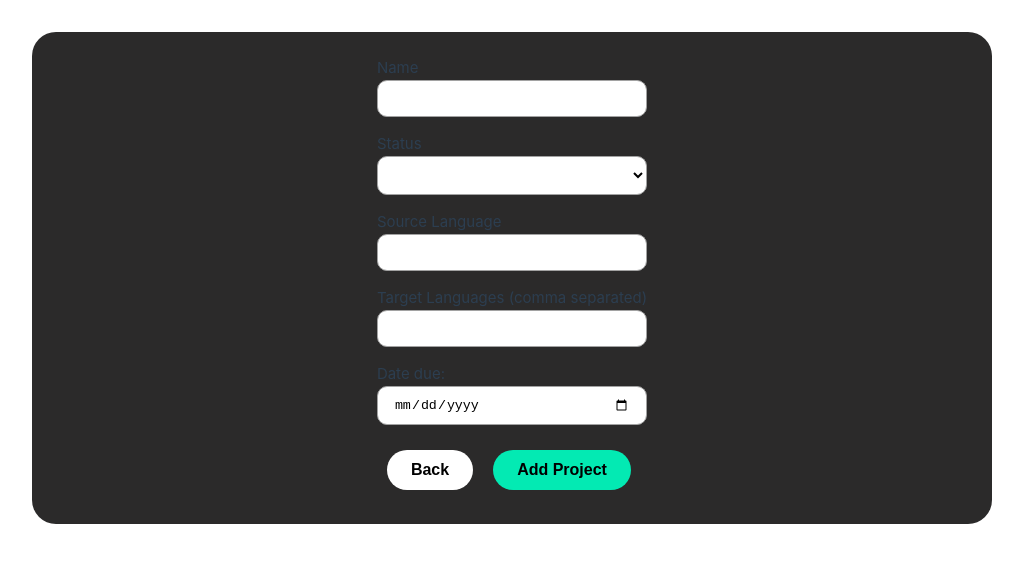
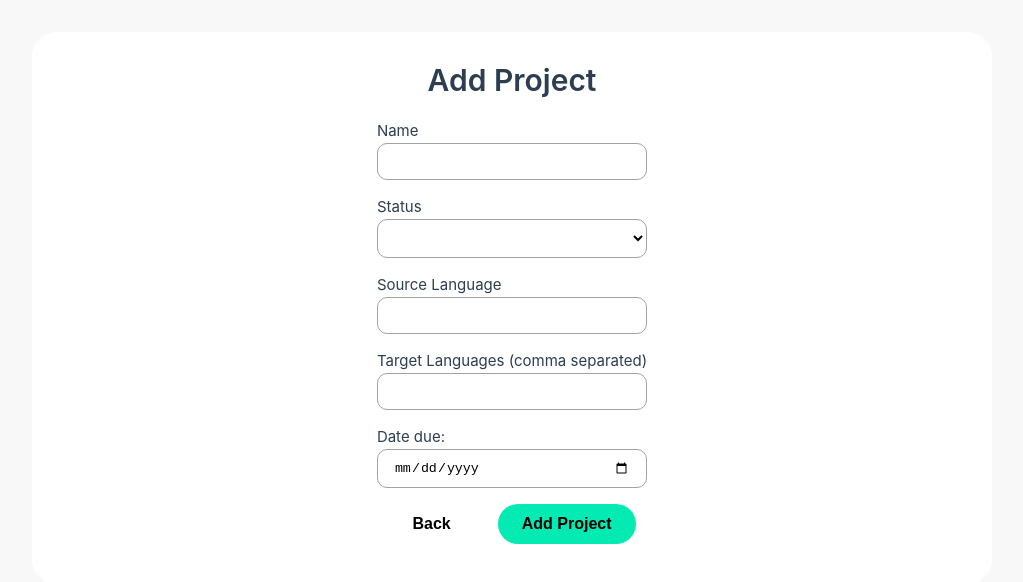
Before and after one commit to mareks22/project-manager-vue3, a Vue app: page /add-project in a window 1280 px wide. Shown: the top 582 px of the page, without its empty margins (128-1151 px from the left). Built offline with nearby package versions, Linux system fonts and the light colour scheme.

Commit message:
changed to light color-scheme

```diff
--- a/src/assets/base.css
+++ b/src/assets/base.css
@@ -1,6 +1,6 @@
 /* color palette from <https://github.com/vuejs/theme> */
 :root {
-  --vt-c-white: #ffffff;
+  --vt-c-white: #f8f8f8;
   --vt-c-white-soft: #f8f8f8;
   --vt-c-white-mute: #f2f2f2;
 
@@ -36,7 +36,7 @@
   --section-gap: 160px;
 }
 
-@media (prefers-color-scheme: dark) {
+/* @media (prefers-color-scheme: dark) {
   :root {
     --color-background: var(--vt-c-black);
     --color-background-soft: var(--vt-c-black-soft);
@@ -48,7 +48,7 @@
     --color-heading: var(--vt-c-text-dark-1);
     --color-text: var(--vt-c-text-dark-2);
   }
-}
+} */
 
 *,
 *::before,
--- a/src/assets/main.scss
+++ b/src/assets/main.scss
@@ -54,11 +54,6 @@ select option {
 select::-ms-expand option {
   padding: 10px;
 }
-@media (hover: hover) {
-  a:hover {
-    background-color: hsla(160, 100%, 37%, 0.2);
-  }
-}
 
 @media (min-width: 1024px) {
 }
--- a/src/components/ProjectAdd.vue
+++ b/src/components/ProjectAdd.vue
@@ -1,6 +1,6 @@
 <script setup lang="ts">
 import type { Project } from '@/model'
-import {ProjectStatus } from '@/model'
+import { ProjectStatus } from '@/model'
 import { ref, onMounted, computed } from 'vue'
 import { useRoute, useRouter } from 'vue-router'
 
@@ -24,6 +24,7 @@ const statusOptions = computed(() => [
   ProjectStatus.DELIVERED
 ])
 
+const hasError = ref(false)
 
 const form = ref({
   name: '',
@@ -73,16 +74,24 @@ function formatDate(myDate: string) {
 }
 
 function onSubmit() {
-  const newProject = createNewProject()
-  console.log(newProject.targetLanguages)
+  hasError.value = false
 
-  if (projectEditing) {
-    editByIdProject(projectEditing.id, newProject)
+  if (
+    !form.value.name ||
+    !form.value.sourceLanguage ||
+    !form.value.targetLanguages ||
+    !form.value.dateDue
+  ) {
+    hasError.value = true
   } else {
-    addNewProject(newProject)
+    const newProject = createNewProject()
+    if (projectEditing) {
+      editByIdProject(projectEditing.id, newProject)
+    } else {
+      addNewProject(newProject)
+    }
+    goBack()
   }
-
-  goBack()
 }
 
 //navigation back
@@ -95,25 +104,32 @@ function goBack() {
 
 <template>
   <div class="wrapper">
+    <h1>{{buttonText}}</h1>
     <form ref="form" class="project-form" @submit.prevent="onSubmit()">
-      <label>Name</label><input class="project-form__input input" type="text" v-model="form.name" />
+      <label>Name</label>
+      <input class="project-form__input input" type="text" v-model="form.name" />
+      <p class="error" v-if="hasError && !form.name">Please enter a name.</p>
 
       <label>Status</label
       ><select class="project-form__input input" v-model="form.status">
-        <option v-for="status in statusOptions" :value="status" :key="status">{{status}}</option>
+        <option v-for="status in statusOptions" :value="status" :key="status">{{ status }}</option>
       </select>
+      <p class="error" v-if="hasError && !form.status">Please enter a status.</p>
 
       <label>Source Language</label
       ><input class="project-form__input input" type="text" v-model="form.sourceLanguage" />
+      <p class="error" v-if="hasError && !form.sourceLanguage">Please enter a source language.</p>
 
       <label>Target Languages (comma separated)</label
       ><input class="project-form__input input" type="text" v-model="form.targetLanguages" />
+      <p class="error" v-if="hasError && !form.sourceLanguage">Please enter a target language.</p>
 
       <label>Date due:</label
       ><input class="project-form__input input" type="date" v-model="form.dateDue" />
+      <p class="error" v-if="hasError && !form.dateDue">Please enter a due date.</p>
       <div class="project-form__buttons">
         <button @click="goBack()" class="btn btn-secondary" type="button">Back</button>
-        <button class="btn btn-primary" type="submit">{{buttonText}}</button>
+        <button class="btn btn-primary" type="submit">{{ buttonText }}</button>
       </div>
     </form>
   </div>
@@ -127,15 +143,15 @@ function goBack() {
   margin: 0 auto;
   justify-content: center;
   align-items: center;
-  background-color: rgb(43, 42, 42);
+  background-color: #fff;
   border-radius: 24px;
   padding: 24px;
 }
 
 .project-form {
   &__input {
-    margin-bottom: 15px;
     width: 100%;
+
     option {
       min-height: 1.2em;
       padding: 0px 2px 1px;
@@ -144,12 +160,26 @@ function goBack() {
 }
 
 .project-form__buttons {
+  display: flex;
+  justify-content: space-around;
   .btn {
-    margin: 10px;
+    margin: 16px 10px;
   }
 }
 
 label {
+  padding-top: 15px;
+  display: inline-block;
   text-align: left;
 }
+
+h1 {
+  font-weight: 600;
+}
+
+.error {
+  color: red;
+  font-size: 14px;
+  font-weight: 400;
+}
 </style>
--- a/src/components/ProjectAnalytics.vue
+++ b/src/components/ProjectAnalytics.vue
@@ -7,7 +7,7 @@
         :keyObject="stat.keyObject"
         :valueObject="stat.valueObject"
         :title="stat.title"
-        :color="stat.color"
+        :color="'#fff'"
       >
       </ProjectStat>
     </div>
@@ -59,7 +59,7 @@ $border-radius: 10px;
 
 .analytics {
   display: flex;
-  flex-wrap: nowrap;
+  flex-wrap: wrap;
   justify-content: space-between;
   margin-bottom: 24px;
 
@@ -67,6 +67,7 @@ $border-radius: 10px;
     display: flex;
 
     &__card {
+      margin-bottom: 24px;
       &:first-child {
         border-top-left-radius: $border-radius;
         border-bottom-left-radius: $border-radius;
@@ -78,4 +79,6 @@ $border-radius: 10px;
     }
   }
 }
+
+
 </style>
--- a/src/components/ProjectFilter.vue
+++ b/src/components/ProjectFilter.vue
@@ -66,7 +66,6 @@ function resetFilter() {
 
 .filters {
   display: flex;
-  background-color: rgb(77, 77, 77);
   width: 100%;
   justify-content: end;
 
--- a/src/components/ProjectList.vue
+++ b/src/components/ProjectList.vue
@@ -62,7 +62,17 @@ function onSort(filterBy: string) {
   }
 }
 
-const titleArray = ['ID', 'Name', 'Status', 'Source Language', 'Target Language', 'Date due', 'Created', '', '']
+const titleArray = [
+  'ID',
+  'Name',
+  'Status',
+  'Source Language',
+  'Target Language',
+  'Date due',
+  'Created',
+  '',
+  ''
+]
 const fullSpan = computed(() => {
   return `grid-column: span ${titleArray.length}`
 })
@@ -78,9 +88,9 @@ const fullSpan = computed(() => {
       v-for="(title, index) in titleArray"
       :class="{ filteredBy: isFiltered === title }"
       :key="index"
-      class="grid-container__header clickable"
+      class="grid-container__header"
     >
-      {{ title }}
+      <span class="clickable">{{ title }}</span>
       <font-awesome-icon
         v-if="isFiltered === title && title.length > 0"
         class="clickable icon"
@@ -120,9 +130,10 @@ const fullSpan = computed(() => {
 </template>
 
 <style scoped lang="scss">
-
 $column-full-span: span 9;
 .grid-container {
+  $header-bg-color: rgb(241, 241, 241);
+
   display: grid;
   grid-template-columns: minmax(75px, auto) repeat(6, 1fr) minmax(50px, auto) minmax(50px, auto);
   grid-auto-rows: minmax(40px, auto);
@@ -135,9 +146,10 @@ $column-full-span: span 9;
     display: flex;
     justify-content: center;
     align-items: center;
-    background-color: rgb(77, 77, 77);
+    background-color: $header-bg-color;
     height: 100%;
     user-select: none;
+
   }
 
   &__filters {
@@ -145,8 +157,9 @@ $column-full-span: span 9;
     display: flex;
     justify-content: flex-end;
     height: 60px;
-    background-color: rgb(77, 77, 77);
+    background-color: $header-bg-color;
   }
+
 }
 
 .footer {
@@ -161,8 +174,12 @@ $column-full-span: span 9;
   align-items: center;
   width: 100%;
   height: 48px;
-  background-color: rgb(43, 42, 42);
+  background-color: #fff;
   text-align: center;
+
+  @media (max-width: 768px) {
+    height: 36px;
+  }
 }
 
 .wrapper {
@@ -170,25 +187,26 @@ $column-full-span: span 9;
 }
 
 .wrapper:hover > div {
-  background-color: rgb(49, 49, 49);
+  background-color: #f5f5f5;
 }
 
 .info {
-  font-size:24px;
+  font-size: 24px;
   text-align: center;
   display: flex;
   justify-content: center;
   margin: 24px auto;
 }
 .clickable {
+  font-weight: 600;
   cursor: pointer;
   &:hover {
-    color: #fff;
+    color: #000000;
   }
 }
 
 .filteredBy {
-  color: #fff;
+  color: #3a3a3a;
   font-weight: bold;
 }
 
--- a/src/components/ProjectStat.vue
+++ b/src/components/ProjectStat.vue
@@ -100,6 +100,7 @@ const statToShow = computed(() => {
   flex-direction: column;
   justify-content: center;
   min-width: 190px;
+  box-shadow: 0px 3px 4px rgba(0, 0, 0, 0.25);
 
   &__title {
     margin-left: 12px;
```
